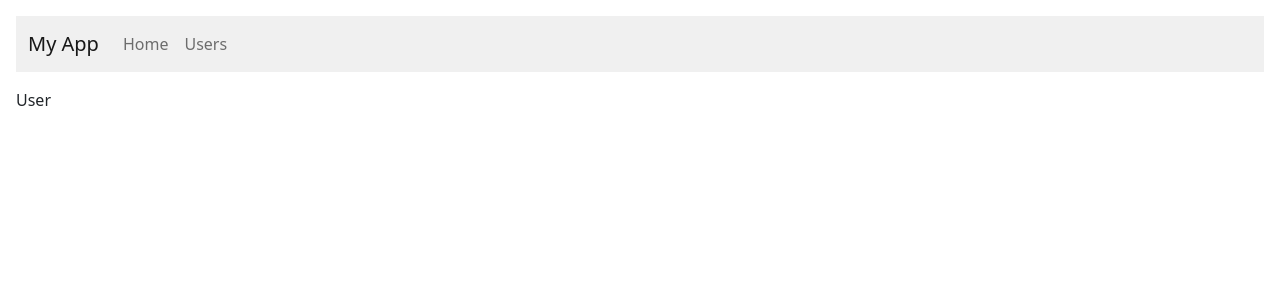
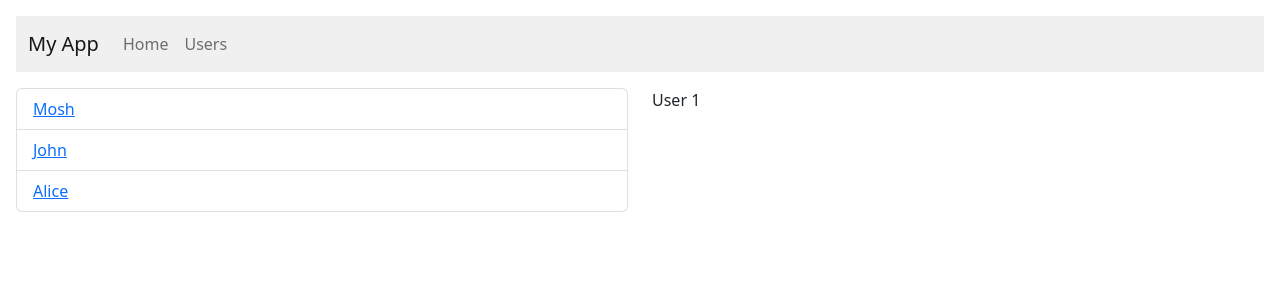
Before and after one commit to Shanmukh459/CodeWithMosh-React2, a React (Vite) app: page /users/1 in a window 1280 px wide. Shown: the top 300 px of the page. Built offline with nearby package versions, Linux system fonts and the light colour scheme.

Commit message:
exercise: working with nested routes

```diff
--- a/src/routing/UserDetailPage.tsx
+++ b/src/routing/UserDetail.tsx
@@ -1,11 +1,11 @@
 import { useLocation, useParams, useSearchParams } from "react-router-dom"
 
-const UserDetailPage = () => {
+const UserDetail = () => {
   const params = useParams()
   const [searchParams, setSearchParams] = useSearchParams()
   const location = useLocation()
   console.log(location)
-  return <p>User</p>
+  return <p>User {params.id}</p>
 }
 
-export default UserDetailPage
+export default UserDetail
--- a/src/routing/UserListPage.tsx
+++ b/src/routing/UserList.tsx
@@ -1,6 +1,6 @@
 import { Link } from "react-router-dom"
 
-const UserListPage = () => {
+const UserList = () => {
   const users = [
     { id: 1, name: "Mosh" },
     { id: 2, name: "John" },
@@ -17,4 +17,4 @@ const UserListPage = () => {
   )
 }
 
-export default UserListPage
+export default UserList
--- /dev/null
+++ b/src/routing/UsersPage.tsx
@@ -0,0 +1,18 @@
+import React from "react"
+import UserList from "./UserList"
+import { Outlet } from "react-router-dom"
+
+const UsersPage = () => {
+  return (
+    <div className="row">
+      <div className="col">
+        <UserList />
+      </div>
+      <div className="col">
+        <Outlet />
+      </div>
+    </div>
+  )
+}
+
+export default UsersPage
```
Also changed, not shown: src/routing/routes.tsx (+9 -4 lines).
